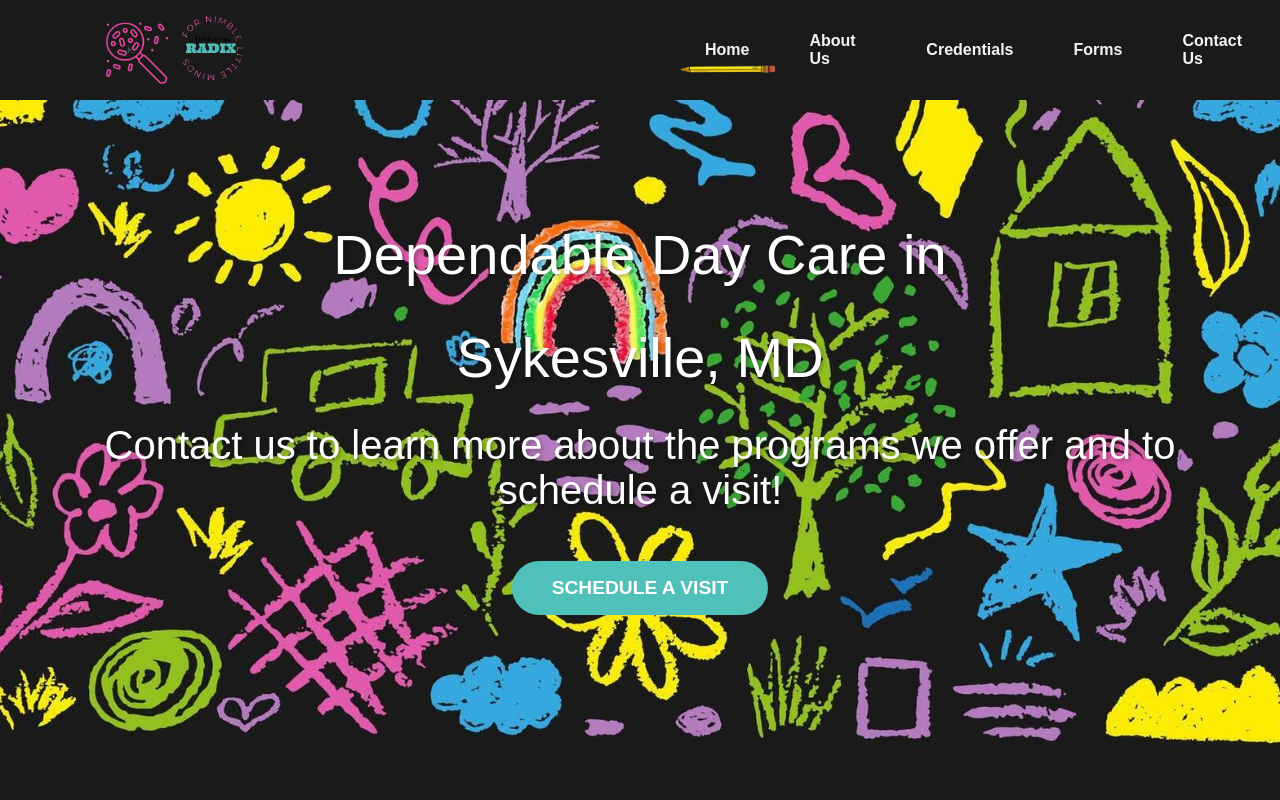
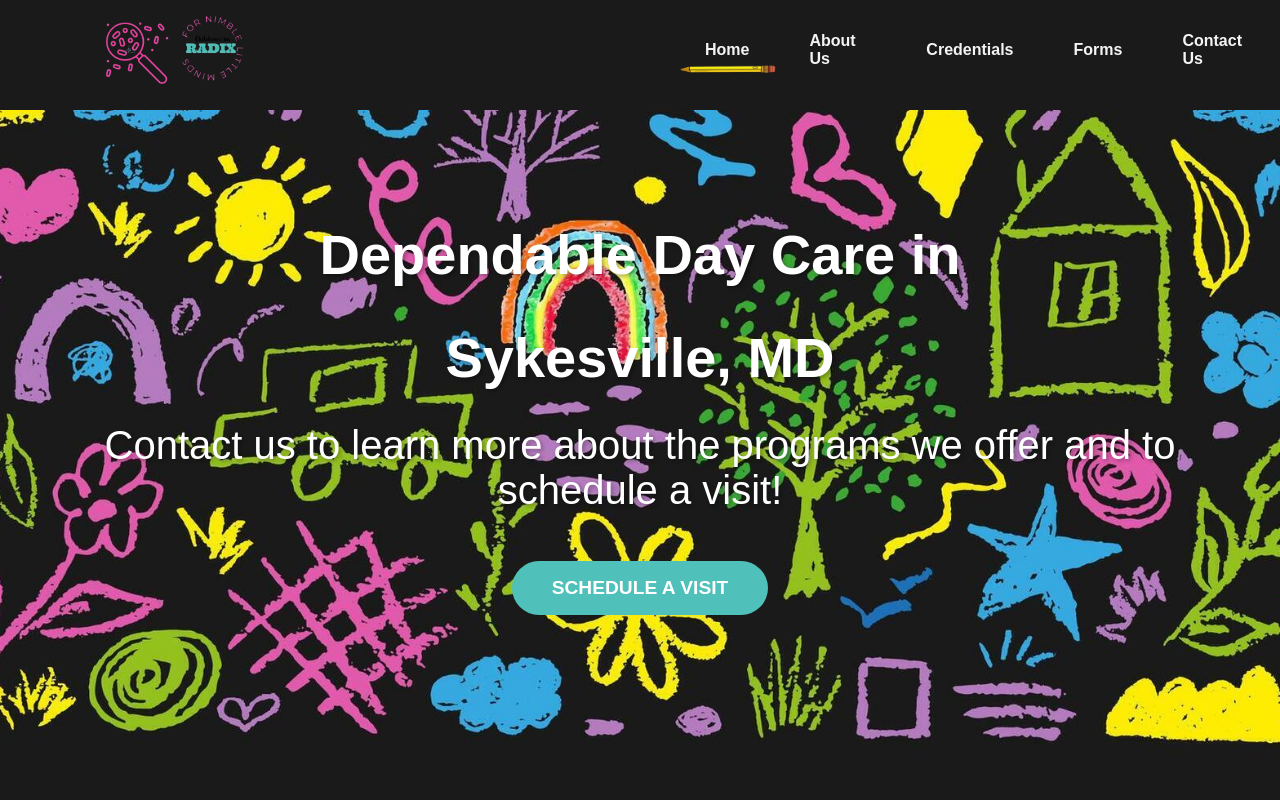
Before and after one commit to prabrat/radix-web, a React (Create React App) app: page / in a window 1280 px wide. Shown: the top 800 px of the page. Built offline with nearby package versions, Linux system fonts and the light colour scheme.

Commit message:
Updated home top

```diff
--- a/src/styles/home.css
+++ b/src/styles/home.css
@@ -23,7 +23,7 @@
 
 .homeTop h1 {
   font-size: 3.5rem;
-  font-weight: 200;
+  font-weight: 700;
   margin-bottom: 1rem;
   text-shadow: 2px 2px 4px rgba(0, 0, 0, 0.3);
 }
--- a/src/styles/navbar.css
+++ b/src/styles/navbar.css
@@ -9,6 +9,7 @@
   position: fixed; /* Make the navbar fixed */
   top: 0; /* Stick to the top of the viewport */
   z-index: 10; /* Ensure it appears above other content */
+  padding-bottom: 10px;
 }
 
 /* Left Side - Logo Section */
```
